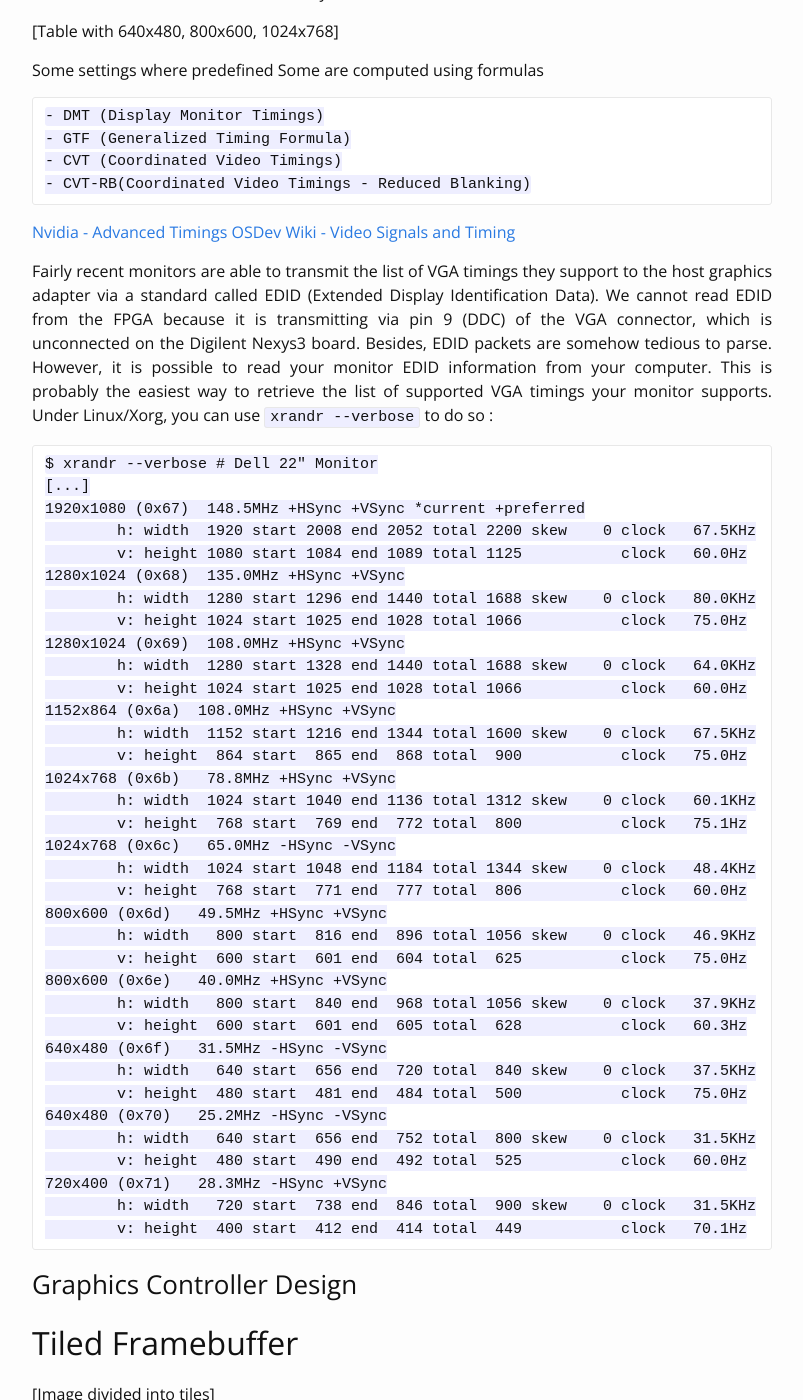
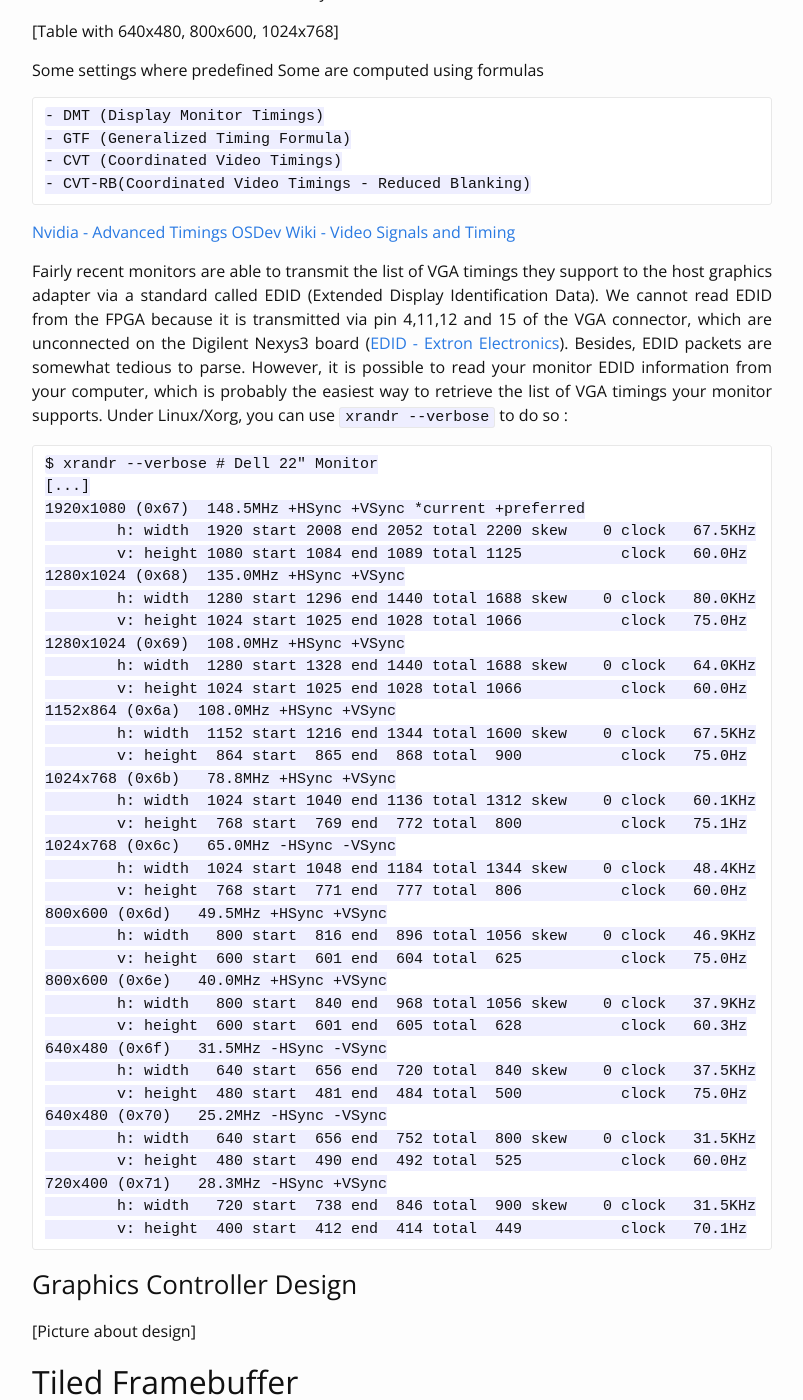
Before and after one commit to Xion345/xion345.github.io, a Jekyll site: the page built from _posts/2015-07-28-tiled-vga-framebuffer-in-vhdl.markdown, in a window 1280 px wide and 1400 px high, scrolled down 2458 px. Shown: the whole window, without its empty margins (238-1041 px from the left). Built offline with Jekyll 4.4.1, drawn with Linux system fonts in a browser that asks for light colours; some of the changed text lies outside the part shown.

Commit message:
Update post on VGA Tiled Framebuffer
- Fixed computation of required memory for tiled framebuffer

```diff
--- a/_posts/2015-07-28-tiled-vga-framebuffer-in-vhdl.markdown
+++ b/_posts/2015-07-28-tiled-vga-framebuffer-in-vhdl.markdown
@@ -154,11 +154,12 @@
 <!-- Dire que ça simplifie la configuration de l'ordianteur -->
 Fairly recent monitors are able to transmit the list of VGA timings they support to
 the host graphics adapter via a standard called EDID (Extended Display Identification Data).
-We cannot read EDID from the FPGA because it is transmitting via pin 9 (DDC) of the
-VGA connector, which is unconnected on the Digilent Nexys3 board. Besides, EDID packets
-are somehow tedious to parse. However, it is possible to read your monitor EDID information
-from your computer. This is probably the easiest way to retrieve the list of
-supported VGA timings your monitor supports. Under Linux/Xorg, you can use `xrandr --verbose`
+We cannot read EDID from the FPGA because it is transmitted via pin 4,11,12 and 15 of the
+VGA connector, which are unconnected on the Digilent Nexys3 board
+([EDID - Extron Electronics](http://www.extron.com/company/article.aspx?id=uedid)). Besides, EDID packets
+are somewhat tedious to parse. However, it is possible to read your monitor EDID information
+from your computer, which is probably the easiest way to retrieve the list of VGA timings
+your monitor supports. Under Linux/Xorg, you can use `xrandr --verbose`
 to do so :
 
     $ xrandr --verbose # Dell 22" Monitor
@@ -199,11 +200,20 @@
 
 ### Graphics Controller Design ###
 
+[Picture about design]
+
 ## Tiled Framebuffer ##
 
+### Principles ###
+
+    pixel_framebuffer_mem = screen_width * screen_height * pixel_depth
+    # 640x480 8-bits
+    pixel_frambuffer_mem = 640 * 480 * 8 = 300 KiB
+    # 800x600 8-bits
+    pixel_frambuffer_mem = 800 * 600 * 8 = ~469 KiB
+
+
 [Image divided into tiles]
-
-### Principles ###
 
 ### Memory Elements ###
 
```
Also changed, not shown: other parts of _posts/2015-07-28-tiled-vga-framebuffer-in-vhdl.markdown (+1 -1 lines).
